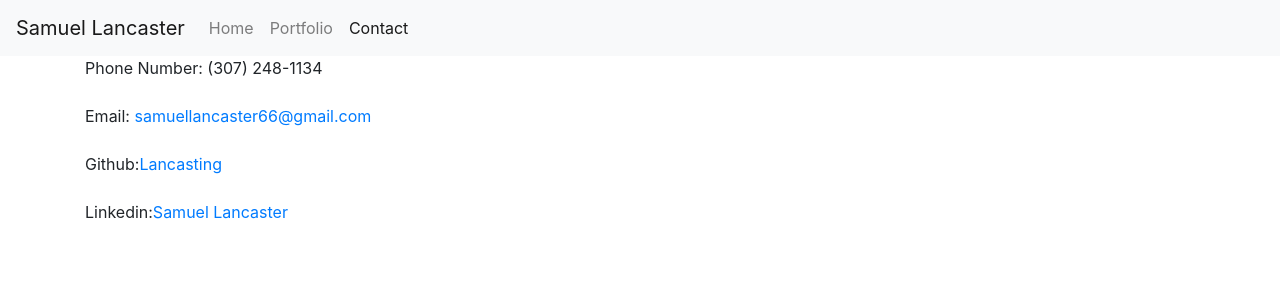
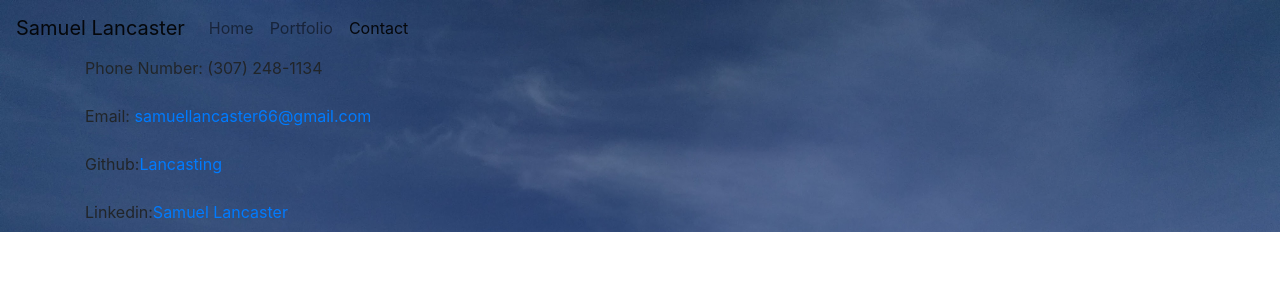
Before and after one commit to Lancasting/React-Portfolio, a React (Create React App) app: page /contact in a window 1280 px wide. Shown: the top 300 px of the page. Built offline with nearby package versions, Linux system fonts and the light colour scheme.

Commit message:
adding background image and adding opacity to nav

```diff
--- a/package.json
+++ b/package.json
@@ -1,6 +1,6 @@
 {
   "name": "react-portfolio",
-  "homepage": "https://Lancasting.github.io/React-Portfolio/",
+  "homepage": "https://Lancasting.github.io/home",
   "version": "0.1.0",
   "private": true,
   "dependencies": {
--- a/public/index.html
+++ b/public/index.html
@@ -40,8 +40,8 @@
       To begin the development, run `npm start` or `yarn start`.
       To create a production bundle, use `npm run build` or `yarn build`.
     -->
-    <script src="https://code.jquery.com/jquery-3.5.1.slim.min.js" integrity="sha384-DfXdz2htPH0lsSSs5nCTpuj/zy4C+OGpamoFVy38MVBnE+IbbVYUew+OrCXaRkfj" crossorigin="anonymous"></script>
-<script src="https://cdn.jsdelivr.net/npm/popper.js@1.16.0/dist/umd/popper.min.js" integrity="sha384-Q6E9RHvbIyZFJoft+2mJbHaEWldlvI9IOYy5n3zV9zzTtmI3UksdQRVvoxMfooAo" crossorigin="anonymous"></script>
-<script src="https://stackpath.bootstrapcdn.com/bootstrap/4.5.0/js/bootstrap.min.js" integrity="sha384-OgVRvuATP1z7JjHLkuOU7Xw704+h835Lr+6QL9UvYjZE3Ipu6Tp75j7Bh/kR0JKI" crossorigin="anonymous"></script>
+  <script src="https://code.jquery.com/jquery-3.5.1.slim.min.js" integrity="sha384-DfXdz2htPH0lsSSs5nCTpuj/zy4C+OGpamoFVy38MVBnE+IbbVYUew+OrCXaRkfj" crossorigin="anonymous"></script>
+  <script src="https://cdn.jsdelivr.net/npm/popper.js@1.16.0/dist/umd/popper.min.js" integrity="sha384-Q6E9RHvbIyZFJoft+2mJbHaEWldlvI9IOYy5n3zV9zzTtmI3UksdQRVvoxMfooAo" crossorigin="anonymous"></script>
+  <script src="https://stackpath.bootstrapcdn.com/bootstrap/4.5.0/js/bootstrap.min.js" integrity="sha384-OgVRvuATP1z7JjHLkuOU7Xw704+h835Lr+6QL9UvYjZE3Ipu6Tp75j7Bh/kR0JKI" crossorigin="anonymous"></script>
   </body>
 </html>
--- a/src/App.js
+++ b/src/App.js
@@ -6,13 +6,15 @@ import Contact from "./pages/Contact";
 import Navbar from "./components/Navbar";
 import Wrapper from "./components/Wrapper";
 import './App.css';
+import Snowbird from "./images/snowbird.jpg";
 
 function App() {
+  console.log(Snowbird);
   return (
     <Router>
-      <div>
+      <div styles={{ backgroundImage: Snowbird}}>
+      <Wrapper>
         <Navbar />
-        <Wrapper>
           <Route exact path="/" component={Home} />
           <Route exact path="/home" component={Home}/>
           <Route exact path="/portfolio" component={Portfolio} />
--- a/src/components/Navbar/index.js
+++ b/src/components/Navbar/index.js
@@ -1,6 +1,6 @@
 import React from "react";
 import { Link } from "react-router-dom";
-// import "./style.css";
+import "./style.css";
 
 // Depending on the current path, this component sets the "active" class on the appropriate navigation link item
 function Navbar() {
--- /dev/null
+++ b/src/components/Navbar/style.css
@@ -0,0 +1,19 @@
+.navbar{
+    background: rgba(252, 252, 252, 0) !important;
+}
+.navbar-brand {
+    color: #000000;
+}
+.navbar-toggler-icon {
+    order:0;
+    float: left;
+  }
+.navbar-link {
+    color: black;
+    padding-right: .5rem;
+    padding-left: .5rem;
+}
+.navbar-link:hover {
+    cursor: pointer;
+    color: darkgray;
+}
--- a/src/components/Wrapper/index.js
+++ b/src/components/Wrapper/index.js
@@ -1,5 +1,5 @@
 import React from "react";
-// import "./style.css";
+import "./style.css";
 
 function Wrapper(props) {
   return <main className="wrapper" {...props} />;
--- /dev/null
+++ b/src/components/Wrapper/style.css
@@ -0,0 +1,5 @@
+.wrapper{
+    background-image: url('../../images/snowbird.jpg');
+    background-size: cover;
+    margin: auto;
+}
--- a/src/pages/Contact/index.js
+++ b/src/pages/Contact/index.js
@@ -1,4 +1,5 @@
 import React from "react";
+import "./style.css";
 
 function Contact() {
     return (
--- a/src/pages/Home/index.js
+++ b/src/pages/Home/index.js
@@ -1,4 +1,5 @@
 import React from "react";
+import Profile from "../../images/profile.jpg";
 
 
 function Home() {
@@ -11,7 +12,7 @@ function Home() {
                     </div>
                     <div className="row">
                         <div className="col-md-3">
-                            <img src="./assets/images/IMG_9973-2.jpg" alt="Samuel Lancaster" className="img-thumbnail" />
+                            <img src={Profile} alt="Samuel Lancaster" className="img-thumbnail" />
                         </div>
                         <div className="col-md-9">
                             <h5>
```
Also changed, not shown: src/images/snowbird.jpg (added), src/pages/Contact/style.css (added).
